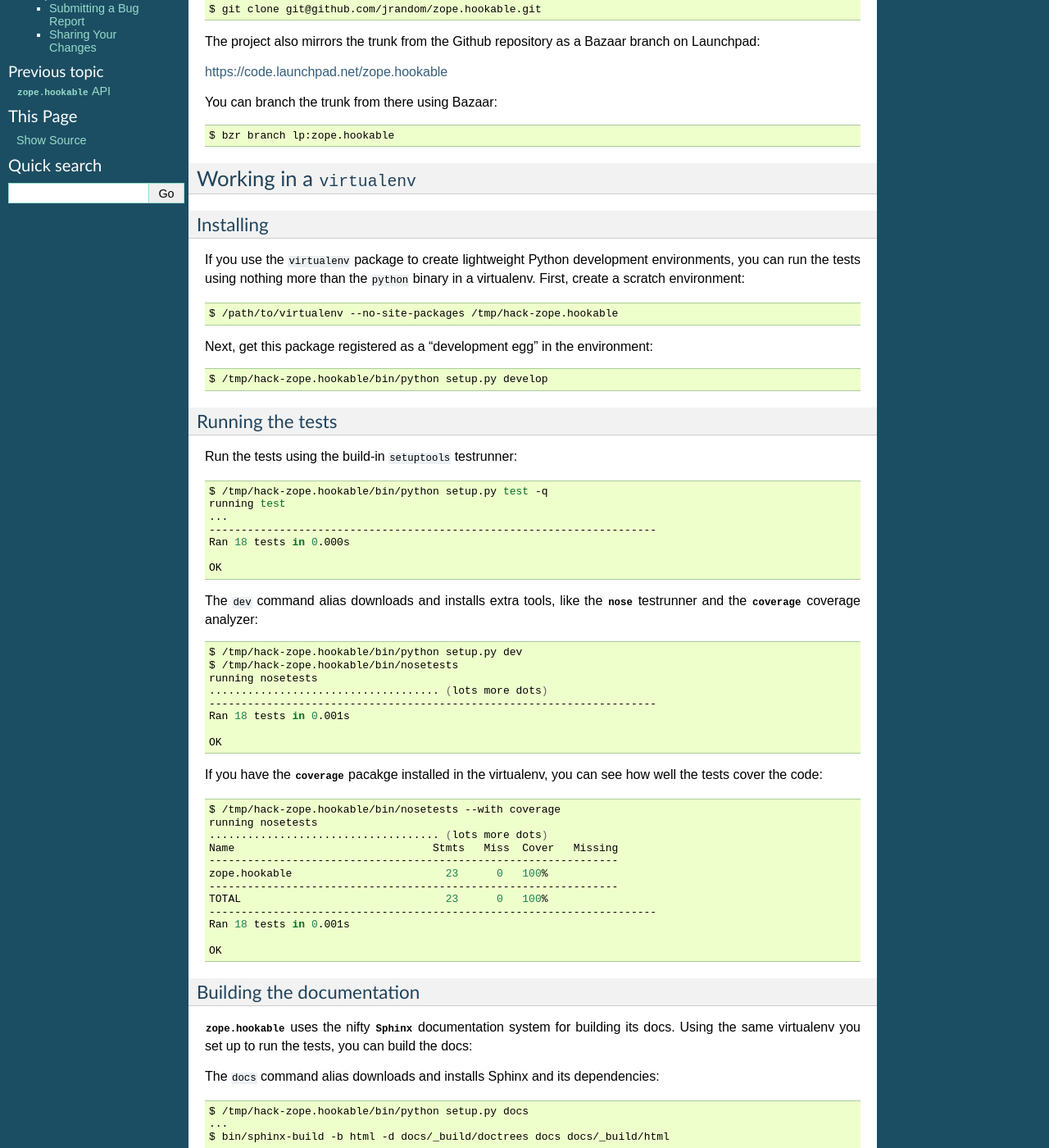
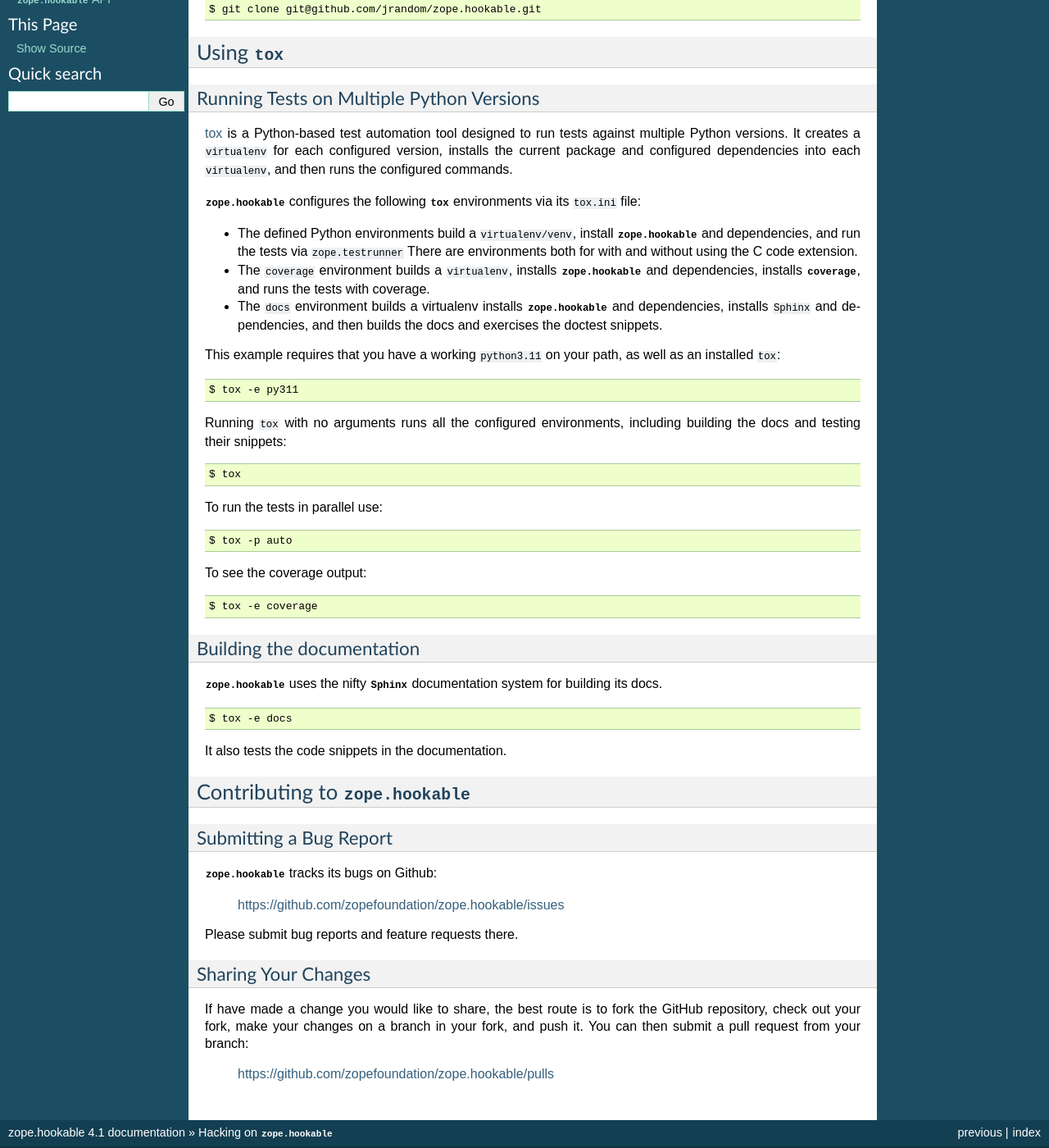
Before and after one commit to zopefoundation/zope.hookable, a Sphinx documentation site: the page built from docs/hacking.rst, in a window 1280 px wide and 1400 px high, scrolled down 346 px. Shown: the whole window at 82% size. Built offline with Sphinx 7.4.7, drawn with Linux system fonts in a browser that asks for light colours; some of the changed text lies outside the part shown.

Commit message:
Fix documentation about working on the package.

```diff
--- a/docs/hacking.rst
+++ b/docs/hacking.rst
@@ -1,6 +1,5 @@
 Hacking on :mod:`zope.hookable`
 ================================
-
 
 Getting the Code
 ################
@@ -22,169 +21,6 @@ or fork it and get a writeable checkout of your fork:
 
    $ git clone git@github.com/jrandom/zope.hookable.git
 
-The project also mirrors the trunk from the Github repository as a
-Bazaar branch on Launchpad:
-
-https://code.launchpad.net/zope.hookable
-
-You can branch the trunk from there using Bazaar:
-
-.. code-block:: sh
-
-   $ bzr branch lp:zope.hookable
-
-
-Working in a ``virtualenv``
-###########################
-
-Installing
-----------
-
-If you use the ``virtualenv`` package to create lightweight Python
-development environments, you can run the tests using nothing more
-than the ``python`` binary in a virtualenv.  First, create a scratch
-environment:
-
-.. code-block:: sh
-
-   $ /path/to/virtualenv --no-site-packages /tmp/hack-zope.hookable
-
-Next, get this package registered as a "development egg" in the
-environment:
-
-.. code-block:: sh
-
-   $ /tmp/hack-zope.hookable/bin/python setup.py develop
-
-
-Running the tests
------------------
-
-Run the tests using the build-in ``setuptools`` testrunner:
-
-.. code-block:: sh
-
-   $ /tmp/hack-zope.hookable/bin/python setup.py test -q
-   running test
-   ...
-   ----------------------------------------------------------------------
-   Ran 18 tests in 0.000s
-
-   OK
-
-The ``dev`` command alias downloads and installs extra tools, like the
-:mod:`nose` testrunner and the :mod:`coverage` coverage analyzer:
-
-.. code-block:: sh
-
-   $ /tmp/hack-zope.hookable/bin/python setup.py dev
-   $ /tmp/hack-zope.hookable/bin/nosetests
-   running nosetests
-   .................................... (lots more dots)
-   ----------------------------------------------------------------------
-   Ran 18 tests in 0.001s
-
-   OK
-
-If you have the :mod:`coverage` pacakge installed in the virtualenv,
-you can see how well the tests cover the code:
-
-.. code-block:: sh
-
-   $ /tmp/hack-zope.hookable/bin/nosetests --with coverage
-   running nosetests
-   .................................... (lots more dots)
-   Name                               Stmts   Miss  Cover   Missing
-   ----------------------------------------------------------------
-   zope.hookable                        23      0   100%
-   ----------------------------------------------------------------
-   TOTAL                                23      0   100%
-   ----------------------------------------------------------------------
-   Ran 18 tests in 0.001s
-
-   OK
-
-
-Building the documentation
---------------------------
-
-:mod:`zope.hookable` uses the nifty :mod:`Sphinx` documentation system
-for building its docs.  Using the same virtualenv you set up to run the
-tests, you can build the docs:
-
-The ``docs`` command alias downloads and installs Sphinx and its dependencies:
-
-.. code-block:: sh
-
-   $ /tmp/hack-zope.hookable/bin/python setup.py docs
-   ...
-   $ bin/sphinx-build -b html -d docs/_build/doctrees docs docs/_build/html
-   ...
-   build succeeded.
-
-   Build finished. The HTML pages are in docs/_build/html.
-
-You can also test the code snippets in the documentation:
-
-.. code-block:: sh
-
-   $ bin/sphinx-build -b doctest -d docs/_build/doctrees docs docs/_build/doctest
-   ...
-   running tests...
-
-   Document: index
-   ---------------
-   1 items passed all tests:
-     13 tests in default
-   13 tests in 1 items.
-   13 passed and 0 failed.
-   Test passed.
-
-   Doctest summary
-   ===============
-      13 tests
-       0 failures in tests
-       0 failures in setup code
-   build succeeded.
-   Testing of doctests in the sources finished, look at the  \
-       results in docs/_build/doctest/output.txt.
-
-
-
-Using :mod:`zc.buildout`
-########################
-
-Setting up the buildout
------------------------
-
-:mod:`zope.hookable` ships with its own :file:`buildout.cfg` file and
-:file:`bootstrap.py` for setting up a development buildout:
-
-.. code-block:: sh
-
-   $ /path/to/python2.6 bootstrap.py
-   ...
-   Generated script '.../bin/buildout'
-   $ bin/buildout
-   Develop: '/home/jrandom/projects/Zope/BTK/hookable/.'
-   ...
-   Generated script '.../bin/sphinx-quickstart'.
-   Generated script '.../bin/sphinx-build'.
-
-Running the tests
------------------
-
-You can now run the tests:
-
-.. code-block:: sh
-
-   $ bin/test --all
-   Running zope.testing.testrunner.layer.UnitTests tests:
-     Set up zope.testing.testrunner.layer.UnitTests in 0.000 seconds.
-     Ran 702 tests with 0 failures and 0 errors in 0.000 seconds.
-   Tearing down left over layers:
-     Tear down zope.testing.testrunner.layer.UnitTests in 0.000 seconds.
-
 
 Using :mod:`tox`
 ################
@@ -201,37 +37,25 @@ configured commands.
 :mod:`zope.hookable` configures the following :mod:`tox` environments via
 its ``tox.ini`` file:
 
-- The ``py26``, ``py27``, ``py33``, ``py34``, and ``pypy`` environments
-  builds a ``virtualenv`` with ``pypy``,
-  installs :mod:`zope.hookable` and dependencies, and runs the tests
-  via ``python setup.py test -q``.
+- The defined Python environments build a ``virtualenv/venv``, install
+  :mod:`zope.hookable` and dependencies, and run the tests via
+  ``zope.testrunner`` There are environments both for with and without using
+  the C code extension.
 
-- The ``coverage`` environment builds a ``virtualenv`` with ``python2.6``,
+- The ``coverage`` environment builds a ``virtualenv``,
   installs :mod:`zope.hookable` and dependencies, installs
-  :mod:`nose` and :mod:`coverage`, and runs ``nosetests`` with statement
-  coverage.
+  :mod:`coverage`, and runs the tests with coverage.
 
-- The ``docs`` environment builds a virtualenv with ``python2.6``, installs
-  :mod:`zope.hookable` and dependencies, installs ``Sphinx`` and
-  dependencies, and then builds the docs and exercises the doctest snippets.
+- The ``docs`` environment builds a virtualenv installs :mod:`zope.hookable`
+  and dependencies, installs ``Sphinx`` and dependencies, and then builds the
+  docs and exercises the doctest snippets.
 
-This example requires that you have a working ``python2.6`` on your path,
-as well as installing ``tox``:
+This example requires that you have a working ``python3.11`` on your path,
+as well as an installed ``tox``:
 
 .. code-block:: sh
 
-   $ tox -e py26
-   GLOB sdist-make: .../zope.hookable/setup.py
-   py26 sdist-reinst: .../zope.hookable/.tox/dist/zope.hookable-4.0.2dev.zip
-   py26 runtests: commands[0]
-   ...
-   ----------------------------------------------------------------------
-   Ran 18 tests in 0.001s
-
-   OK
-   ___________________________________ summary ____________________________________
-   py26: commands succeeded
-   congratulations :)
+   $ tox -e py311
 
 Running ``tox`` with no arguments runs all the configured environments,
 including building the docs and testing their snippets:
@@ -239,27 +63,30 @@ including building the docs and testing their snippets:
 .. code-block:: sh
 
    $ tox
-   GLOB sdist-make: .../zope.hookable/setup.py
-   py26 sdist-reinst: .../zope.hookable/.tox/dist/zope.hookable-4.0.2dev.zip
-   py26 runtests: commands[0]
-   ...
-   Doctest summary
-   ===============
-   13 tests
-    0 failures in tests
-    0 failures in setup code
-    0 failures in cleanup code
-   build succeeded.
-   ___________________________________ summary ____________________________________
-   py26: commands succeeded
-   py27: commands succeeded
-   py32: commands succeeded
-   pypy: commands succeeded
-   coverage: commands succeeded
-   docs: commands succeeded
-   congratulations :)
 
+To run the tests in parallel use:
 
+.. code-block:: sh
+
+   $ tox -p auto
+
+To see the coverage output:
+
+.. code-block:: sh
+
+   $ tox -e coverage
+
+Building the documentation
+--------------------------
+
+:mod:`zope.hookable` uses the nifty :mod:`Sphinx` documentation system
+for building its docs.
+
+.. code-block:: sh
+
+   $ tox -e docs
+
+It also tests the code snippets in the documentation.
 
 Contributing to :mod:`zope.hookable`
 ####################################
@@ -278,27 +105,9 @@ Please submit bug reports and feature requests there.
 Sharing Your Changes
 --------------------
 
-.. note::
-
-   Please ensure that all tests are passing before you submit your code.
-   If possible, your submission should include new tests for new features
-   or bug fixes, although it is possible that you may have tested your
-   new code by updating existing tests.
-
 If have made a change you would like to share, the best route is to fork
-the Githb repository, check out your fork, make your changes on a branch
+the GitHub repository, check out your fork, make your changes on a branch
 in your fork, and push it.  You can then submit a pull request from your
 branch:
 
   https://github.com/zopefoundation/zope.hookable/pulls
-
-If you branched the code from Launchpad using Bazaar, you have another
-option:  you can "push" your branch to Launchpad:
-
-.. code-block:: sh
-
-   $ bzr push lp:~jrandom/zope.hookable/cool_feature
-
-After pushing your branch, you can link it to a bug report on Launchpad,
-or request that the maintainers merge your branch using the Launchpad
-"merge request" feature.
```
